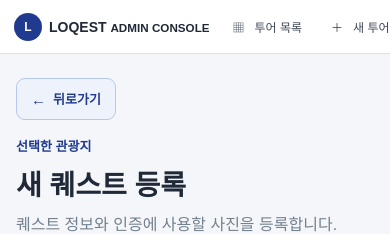
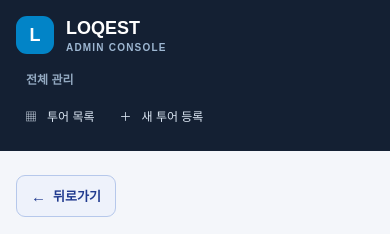
Before and after one commit to poketmon2004-droid/loqest-prototype, a Next.js app: page /admin/attractions/new in a window 390 px wide. Shown: the top 234 px of the page. Built offline with nearby package versions, Linux system fonts and the light colour scheme; no server answers.

Commit message:
feat(admin): context-aware tour navigation and navy sidebar

```diff
--- a/components/AdminSidebar.module.css
+++ b/components/AdminSidebar.module.css
@@ -1,107 +1,12 @@
-.sidebar {
-  position: sticky;
-  top: 0;
-  height: 100vh;
-  box-sizing: border-box;
-  padding: 28px 20px;
-  border-right: 1px solid #dce2eb;
-  background: #ffffff;
-}
-
-.logo {
-  display: flex;
-  align-items: center;
-  gap: 10px;
-  margin-bottom: 36px;
-  color: #1f2937;
-  font-size: 17px;
-  font-weight: 700;
-  text-decoration: none;
-}
-
-.logoMark {
-  width: 34px;
-  height: 34px;
-  display: grid;
-  place-items: center;
-  border-radius: 50%;
-  background: #203a8f;
-  color: #ffffff;
-}
-
-.menuTitle {
-  margin: 0 0 10px;
-  color: #7a8491;
-  font-size: 13px;
-}
-
-.menu {
-  display: grid;
-  gap: 7px;
-}
-
-.menu a {
-  padding: 12px 14px;
-  border-radius: 10px;
-  color: #3f4858;
-  text-decoration: none;
-}
-
-.menu a:hover {
-  background: #edf1f8;
-  color: #203a8f;
-}
-
-.menu .activeMenu,
-.menu .activeMenu:hover {
-  background: #203a8f;
-  color: #ffffff;
-  font-weight: 700;
-}
-
-@media (max-width: 900px) {
-  .sidebar {
-    position: static;
-    display: flex;
-    box-sizing: border-box;
-    width: 100%;
-    height: auto;
-    min-height: 54px;
-    padding: 9px 14px;
-    align-items: center;
-    justify-content: space-between;
-    gap: 12px;
-    border-right: 0;
-    border-bottom: 1px solid #dce2eb;
-  }
-
-  .logo {
-    flex: 0 0 auto;
-    gap: 7px;
-    margin: 0;
-    font-size: 14px;
-  }
-
-  .logoMark {
-    width: 28px;
-    height: 28px;
-    font-size: 12px;
-  }
-
-  .menuTitle {
-    display: none;
-  }
-
-  .menu {
-    display: flex;
-    padding: 0;
-    overflow: visible;
-  }
-
-  .menu a {
-    flex: 0 0 auto;
-    padding: 8px 11px;
-    border-radius: 8px;
-    font-size: 12px;
-  }
-}
+.sidebar{position:sticky;top:0;height:100vh;box-sizing:border-box;padding:28px 18px;background:#142033;color:#fff}
+.logo{display:flex;align-items:center;gap:12px;color:#fff;text-decoration:none;font-size:18px;font-weight:800;margin-bottom:40px}
+.logo small{display:block;margin-top:3px;font-size:10px;letter-spacing:.12em;color:#9eb7d2;font-weight:600}
+.logoMark{width:38px;height:38px;border-radius:11px;background:#0284c7;display:grid;place-items:center;color:#fff}
+.menuTitle,.tourCaption{margin:0 0 12px 10px;font-size:12px;font-weight:700;color:#93a9c1}
+.menu{display:grid;gap:7px}
+.menu a{display:block;min-width:0;padding:12px 13px;border-radius:10px;color:#dce7f4;text-decoration:none;font-size:14px;line-height:1.5}
+.menu a:hover{background:#213b54;color:#fff}
+.menu .activeMenu,.menu .activeMenu:hover{background:#294e70;color:#fff;font-weight:800}
+.menu .tourCaption{margin:23px 0 3px;padding-top:20px;border-top:1px solid #314359}
+.menu .tourName{background:#1d314b;color:#fff;font-weight:700;overflow-wrap:anywhere}
+@media(max-width:900px){.sidebar{position:relative;height:auto;padding:16px}.logo{margin-bottom:16px}.menu{display:flex;flex-wrap:wrap}.menu a{font-size:12px;padding:9px}.menu .tourCaption{flex-basis:100%;margin:8px 0 0;padding-top:10px}}
```
